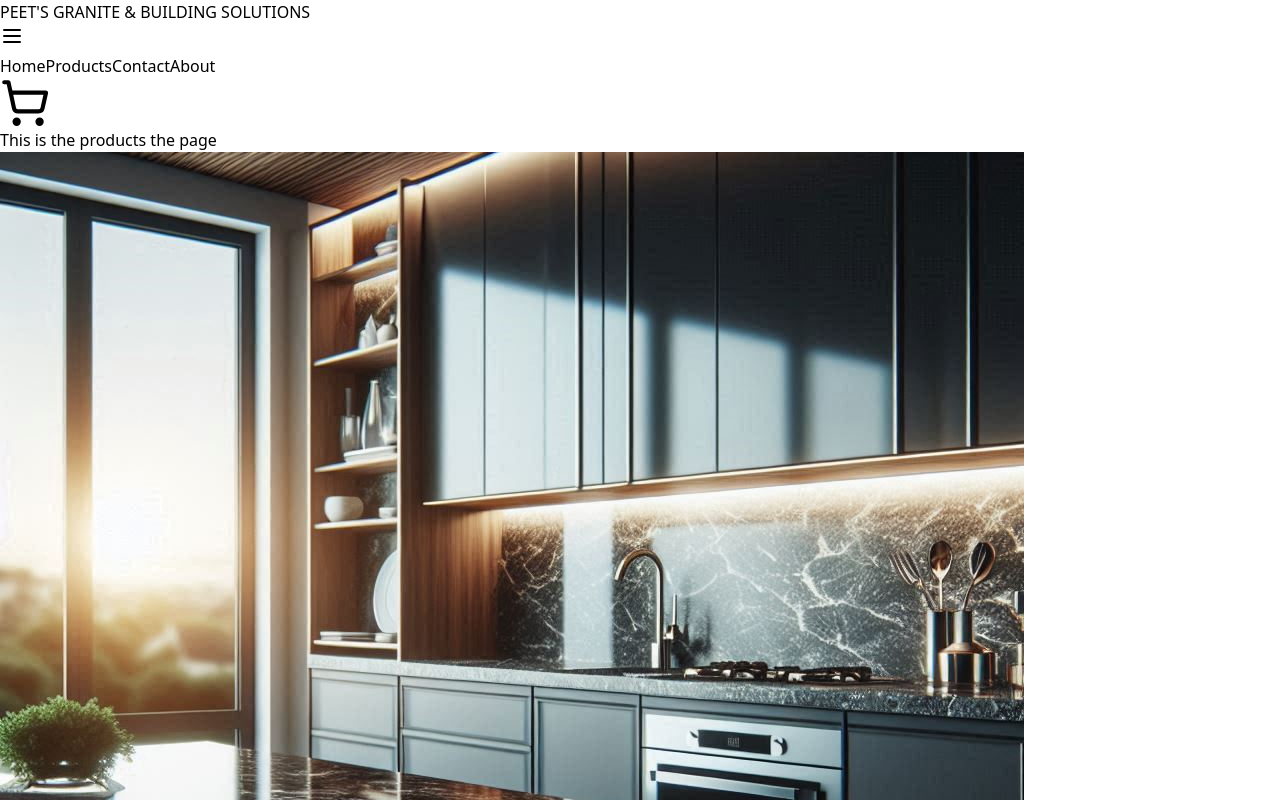
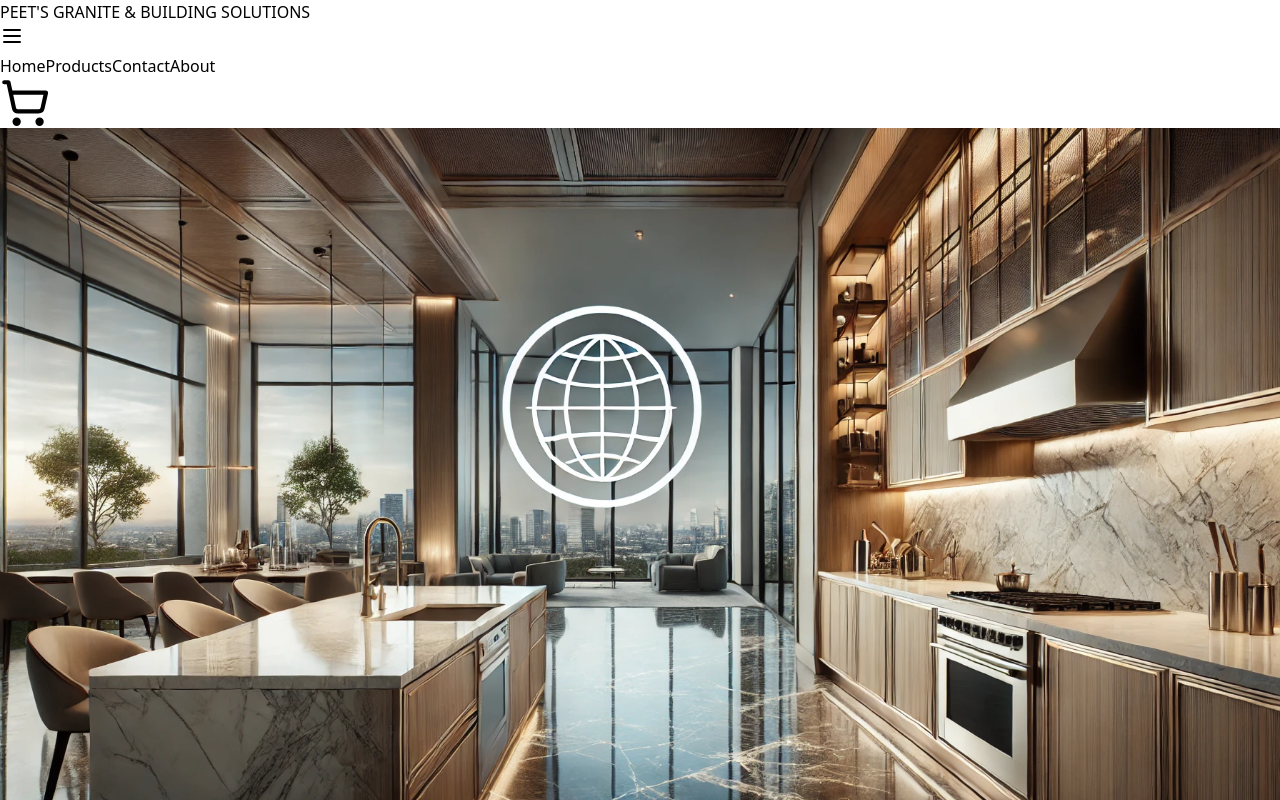
Before and after one commit to Terkihacks/Peets-granite-solution, a React (Vite) app: page /products in a window 1280 px wide. Shown: the top 800 px of the page. Built offline with nearby package versions, Linux system fonts and the light colour scheme.

Commit message:
Created a products page

```diff
--- a/src/pages/Products.tsx
+++ b/src/pages/Products.tsx
@@ -1,11 +1,12 @@
 import Footer from "../components/Footer";
+import Hero from "../components/Hero";
 import Navbar from "../components/Navbar";
 
 export default function Products(){
     return(
         <div>
              <Navbar/>
-             <h1>This is the products the page</h1>
+             <Hero/>
              <Footer/>
         </div>
     )
```
